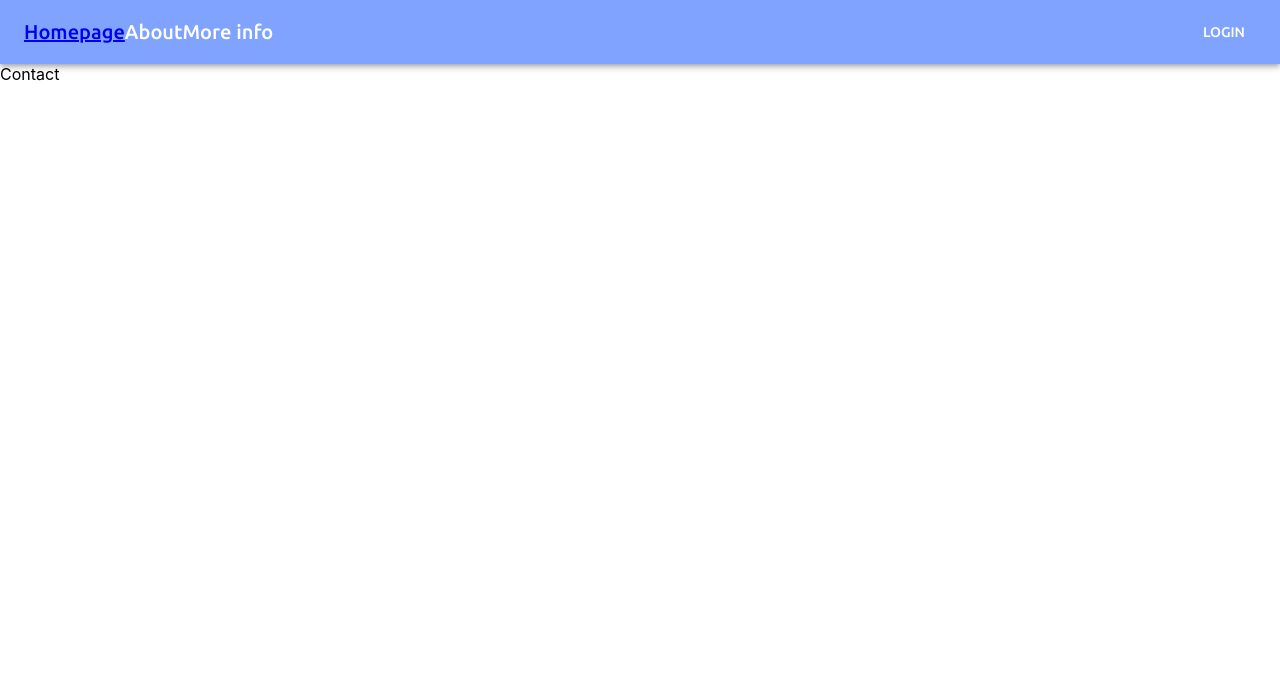
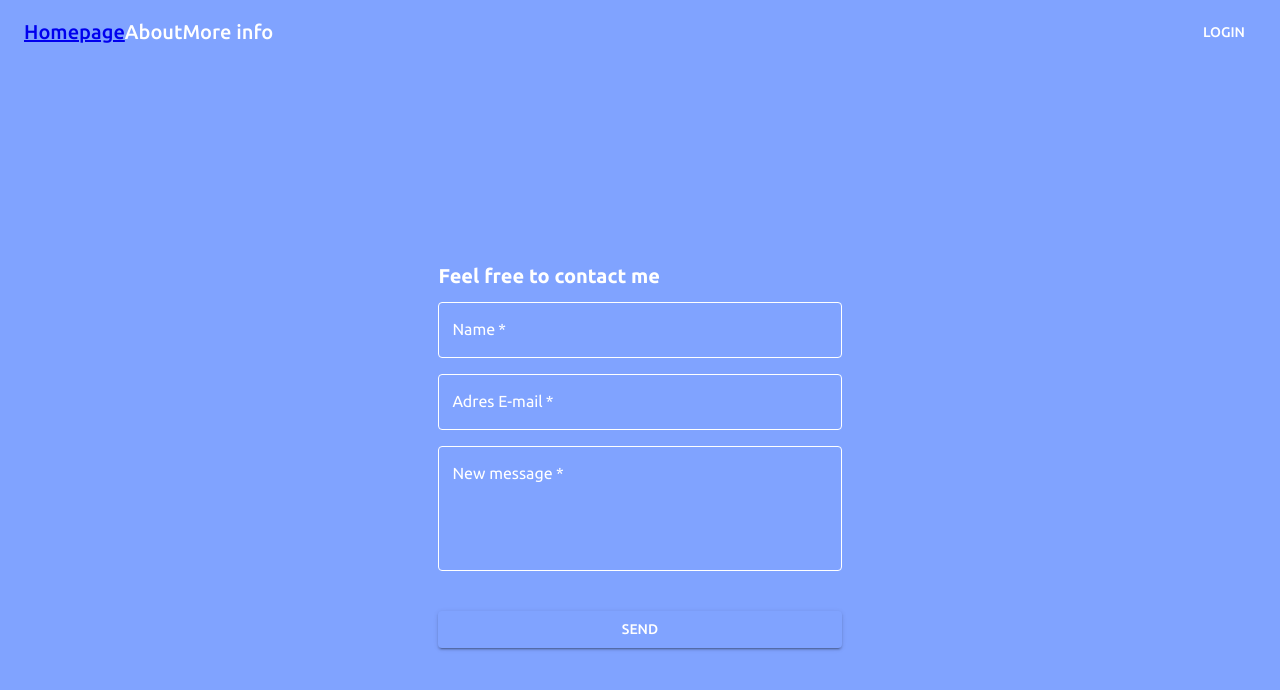
Before and after one commit to Majchrzak202/AirQuality, a React (Create React App) app: page /contact in a window 1280 px wide. Shown: the top 690 px of the page. Built offline with nearby package versions, Linux system fonts and the light colour scheme.

Commit message:
Added a styled in MUI Contact form

```diff
--- a/src/components/Contact.js
+++ b/src/components/Contact.js
@@ -1,9 +1,145 @@
-import React from 'react'
+import React from "react";
+import styled from "@emotion/styled";
+import {
+  TextField,
+  Box,
+  Button,
+  Grid,
+  Container,
+  CssBaseline,
+  Typography,
+} from "@mui/material";
+
+const StyledTextField = styled(TextField)({
+  "& label": {
+    color: "white",
+  },
+  "&:hover label": {
+    fontWeight: 700,
+  },
+  "& label.Mui-focused": {
+    color: "white",
+  },
+  "& .MuiInput-underline:after": {
+    borderBottomColor: "white",
+  },
+  "& .MuiOutlinedInput-root": {
+    "& fieldset": {
+      borderColor: "white",
+    },
+    "&:hover fieldset": {
+      borderColor: "white",
+      borderWidth: 2,
+    },
+    "&.Mui-focused fieldset": {
+      borderColor: "white",
+    },
+  },
+});
 
 const Contact = () => {
   return (
-    <div>Contact</div>
-  )
-}
+    <Box
+      style={{
+        minHeight: "100vh",
+        width: "100vw",
+        display: "flex",
+        justifyContent: "center",
+        alignItems: "center",
+      }}
+      bgcolor="primary.main"
+    >
+      <Container
+        style={{ display: "flex", justifyContent: "center" }}
+        component="main"
+        id="contact"
+      >
+        <CssBaseline />
+        <Box style={{ width: "35%" }}>
+          <Typography
+            style={{
+              fontSize: 20,
+              color: "white",
+              fontWeight: 800,
+              paddingBottom: 15,
+            }}
+            component="h1"
+            variant="h1"
+            align="left"
+          >
+            Feel free to contact me
+          </Typography>
+          <Box
+            component="form"
+            /*  ref={form}
+                onSubmit={sendEmail} */
+            noValidate
+          >
+            <Grid container spacing={2}>
+              <Grid item xs={12}>
+                <StyledTextField
+                  variant="outlined"
+                  name="from_name"
+                  required
+                  fullWidth
+                  id="from_name"
+                  label="Name"
+                  type="text"
+                  color="primary"
+                  inputProps={{
+                    style: { color: "white" },
+                  }}
+                />
+              </Grid>
 
-export default Contact
+              <Grid item xs={12}>
+                <StyledTextField
+                  required
+                  fullWidth
+                  label="Adres E-mail"
+                  type="text"
+                  name="from_email"
+                  id="from_email"
+                  variant="outlined"
+                  inputProps={{
+                    style: { color: "white" },
+                  }}
+                />
+              </Grid>
+              <Grid item xs={12}>
+                <StyledTextField
+                  variant="outlined"
+                  multiline={true}
+                  minRows={4}
+                  required
+                  fullWidth
+                  name="message"
+                  label="New message"
+                  type="message"
+                  id="message"
+                  inputProps={{
+                    style: { color: "white" },
+                  }}
+                />
+              </Grid>
+
+              <Grid item xs={12}></Grid>
+            </Grid>
+            <Button
+              type="submit"
+              fullWidth
+              variant="contained"
+              value="Send"
+              sx={{ mt: 3, mb: 2 }}
+              bgcolor="warning.main"
+            >
+              Send
+            </Button>
+          </Box>
+        </Box>
+      </Container>
+    </Box>
+  );
+};
+
+export default Contact;
```
